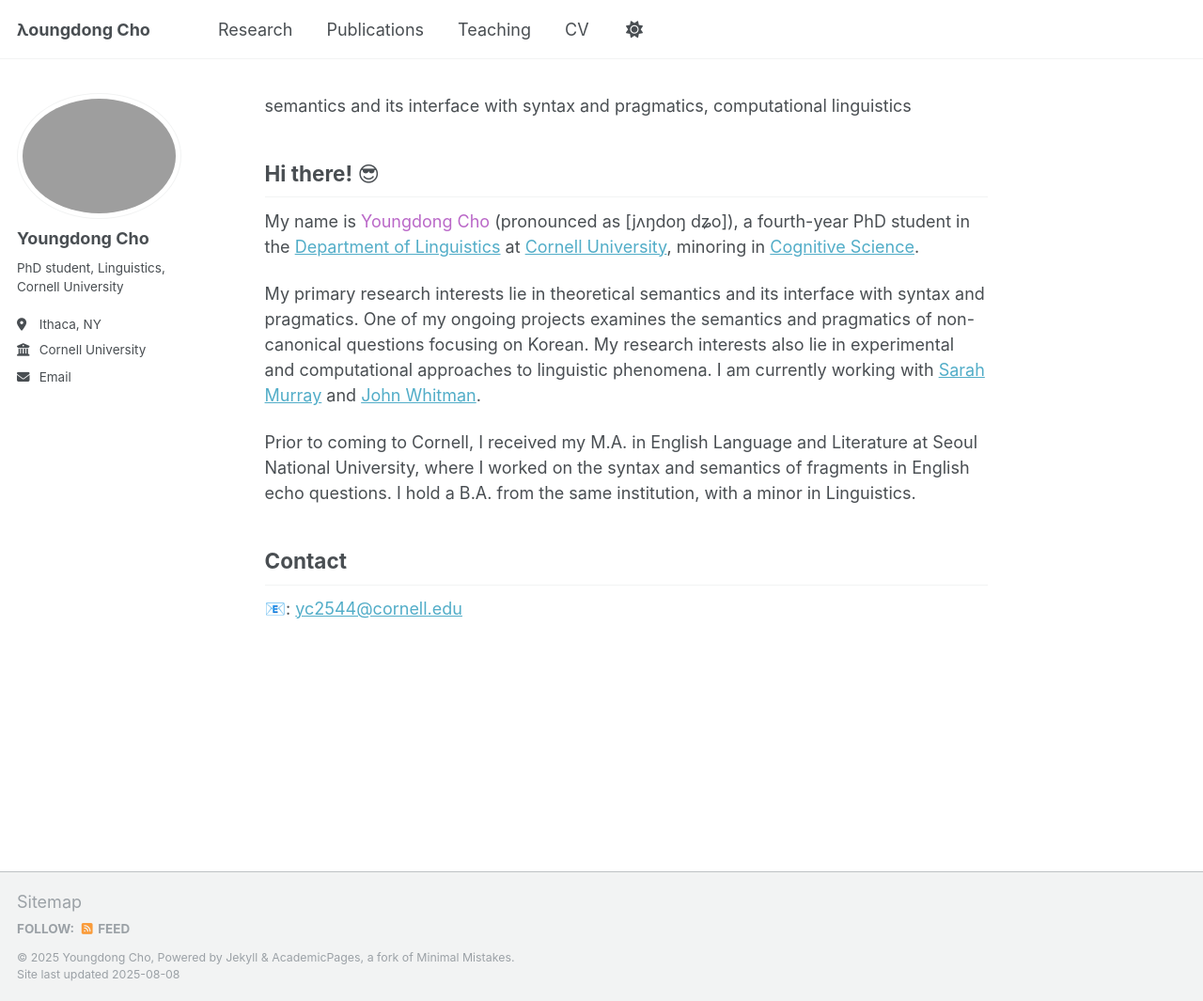
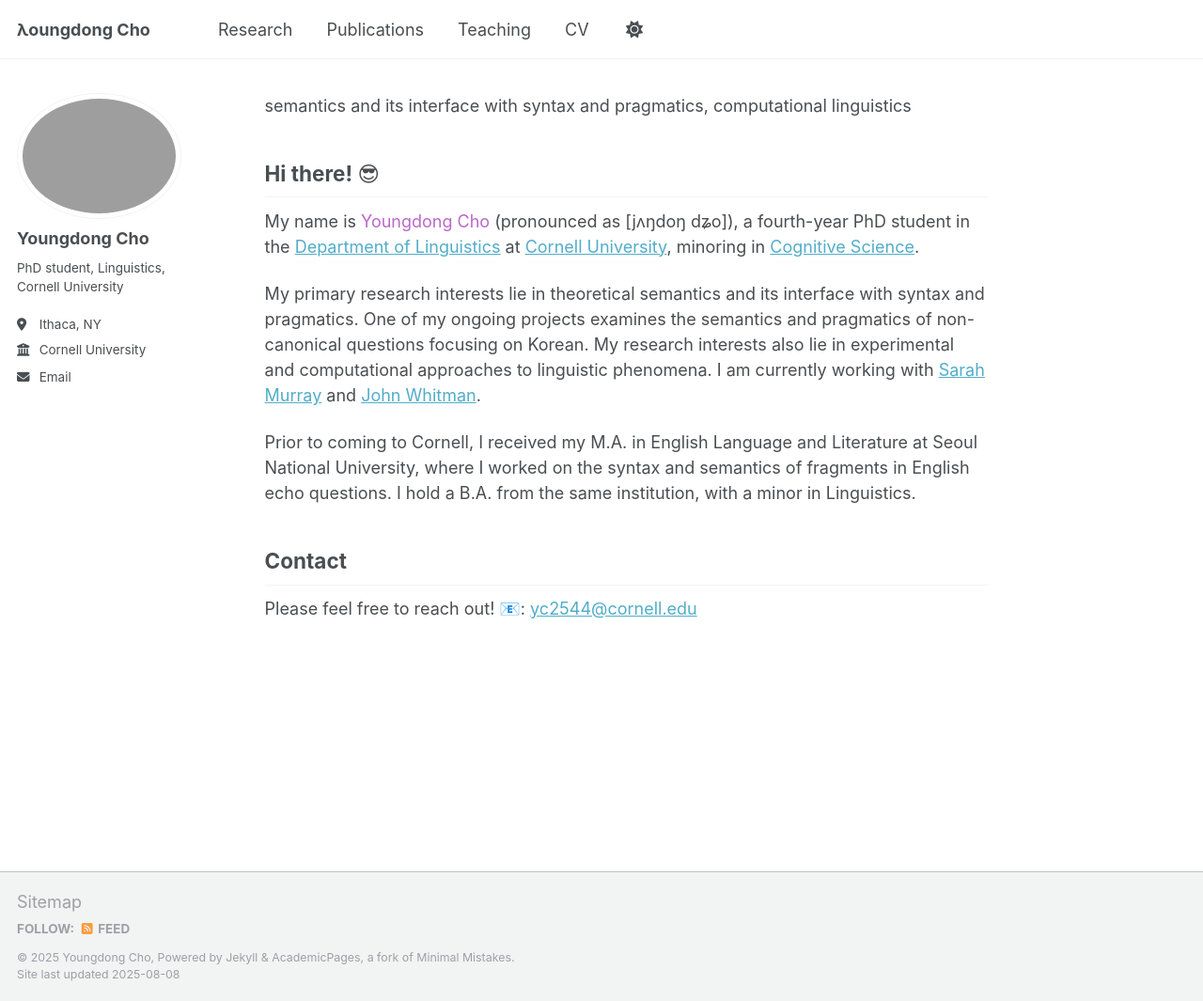
Before and after one commit to youngdongcho-ling/youngdongcho-ling.github.io, a Jekyll site: the page built from _pages/about.md, in a window 1280 px wide and 1065 px high. Shown: the whole window at 94% size. Built offline with Jekyll 4.4.1, drawn with Linux system fonts in a browser that asks for light colours; a script that is not in the unit is left out.

Commit message:
Update about.md

```diff
--- a/_pages/about.md
+++ b/_pages/about.md
@@ -21,4 +21,4 @@ Prior to coming to Cornell, I received my M.A. in English Language and Literatur
 
 Contact
 ------
-📧: <a href="mailto:yc2544@cornell.edu">yc2544@cornell.edu</a>
+Please feel free to reach out! 📧: <a href="mailto:yc2544@cornell.edu">yc2544@cornell.edu</a>
```
